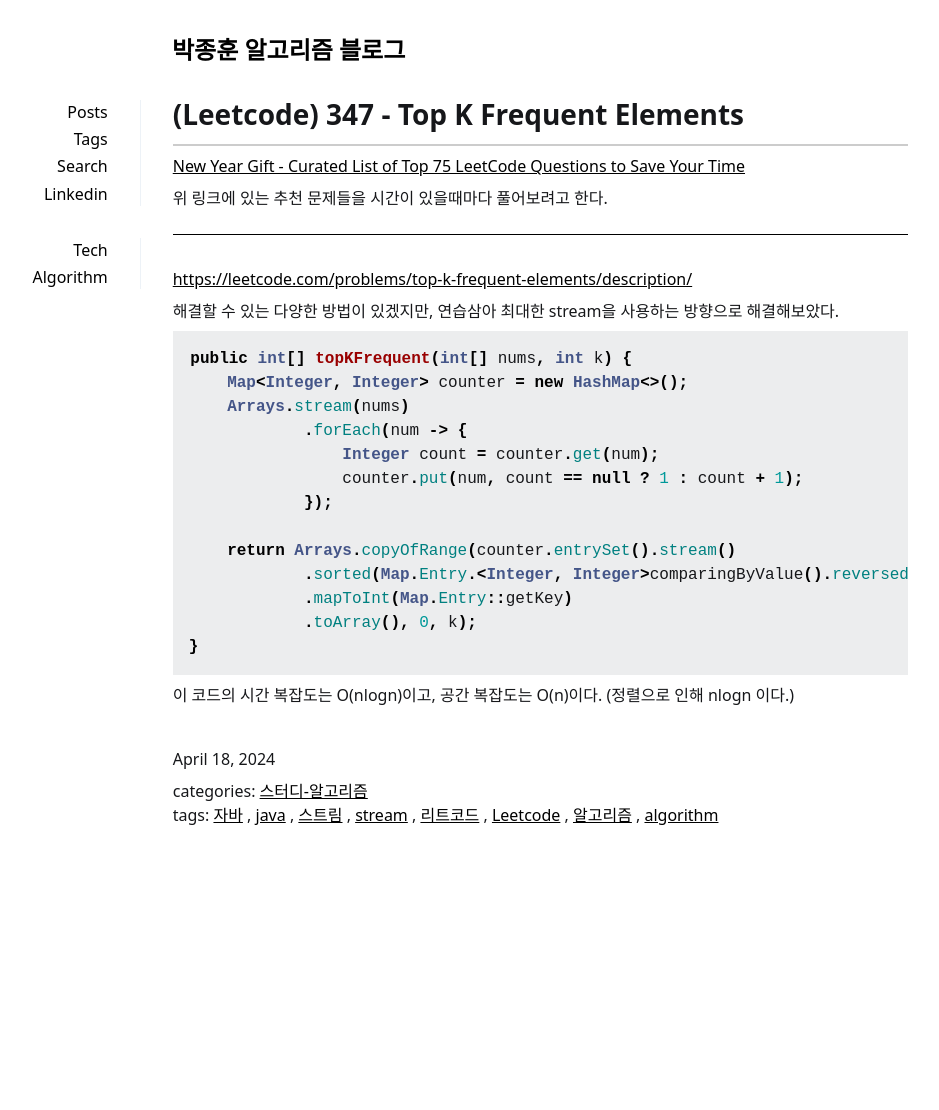
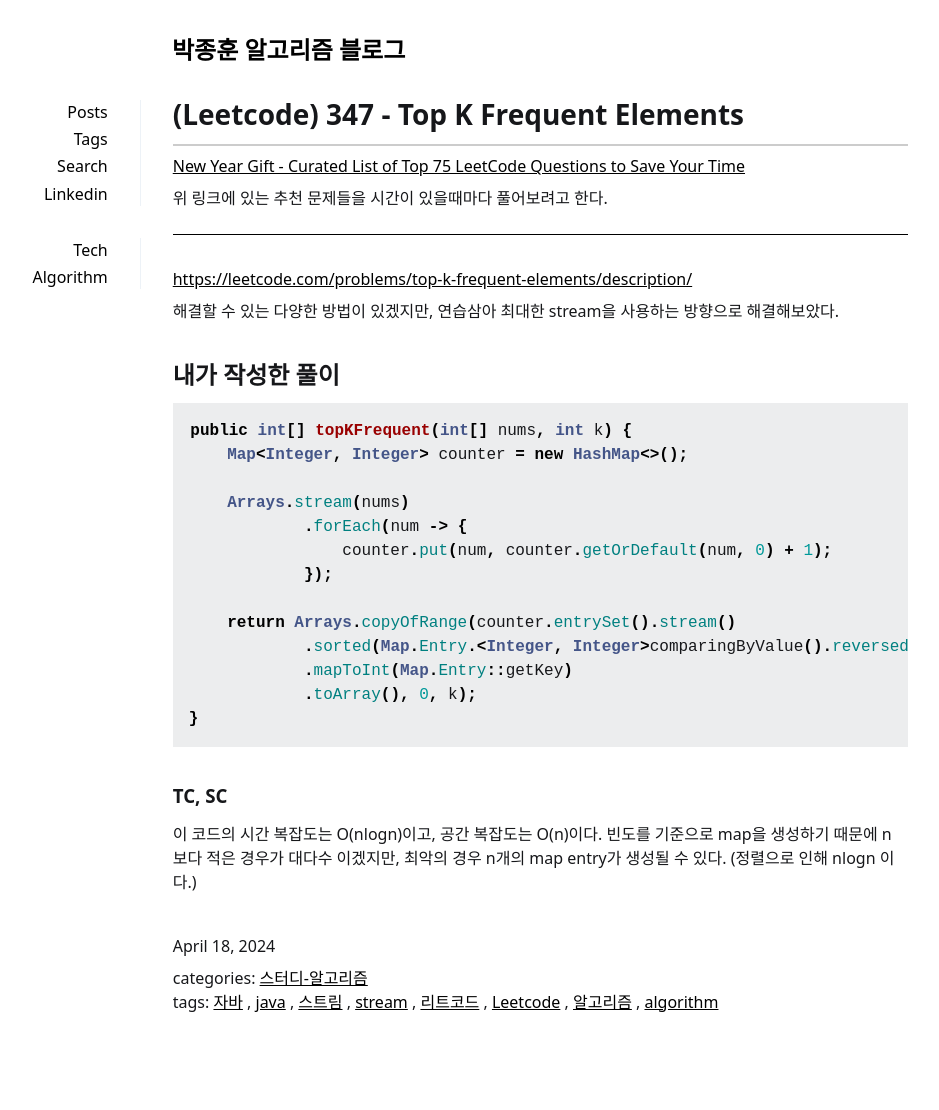
Before and after one commit to dev-jonghoonpark/algorithm-blog, a Jekyll site: the page built from _posts/2024-04-18-leetcode-347.md, in a window 1280 px wide. Shown: the whole page, without its empty margins (180-1119 px from the left). Built offline with Jekyll 4.4.1, drawn with Linux system fonts in a browser that asks for light colours; before the commit the page ends 923 px from its top, so only the background shows below that.

Commit message:
update post

````diff
--- a/_posts/2024-04-18-leetcode-347.md
+++ b/_posts/2024-04-18-leetcode-347.md
@@ -16,13 +16,15 @@ date: 2024-04-18 12:30:00 +0900
 
 해결할 수 있는 다양한 방법이 있겠지만, 연습삼아 최대한 stream을 사용하는 방향으로 해결해보았다.
 
+## 내가 작성한 풀이
+
 ```java
 public int[] topKFrequent(int[] nums, int k) {
     Map<Integer, Integer> counter = new HashMap<>();
+
     Arrays.stream(nums)
             .forEach(num -> {
-                Integer count = counter.get(num);
-                counter.put(num, count == null ? 1 : count + 1);
+                counter.put(num, counter.getOrDefault(num, 0) + 1);
             });
 
     return Arrays.copyOfRange(counter.entrySet().stream()
@@ -32,4 +34,6 @@ public int[] topKFrequent(int[] nums, int k) {
 }
 ```
 
-이 코드의 시간 복잡도는 O(nlogn)이고, 공간 복잡도는 O(n)이다. (정렬으로 인해 nlogn 이다.)
+### TC, SC
+
+이 코드의 시간 복잡도는 O(nlogn)이고, 공간 복잡도는 O(n)이다. 빈도를 기준으로 map을 생성하기 때문에 n 보다 적은 경우가 대다수 이겠지만, 최악의 경우 n개의 map entry가 생성될 수 있다. (정렬으로 인해 nlogn 이다.)
````
